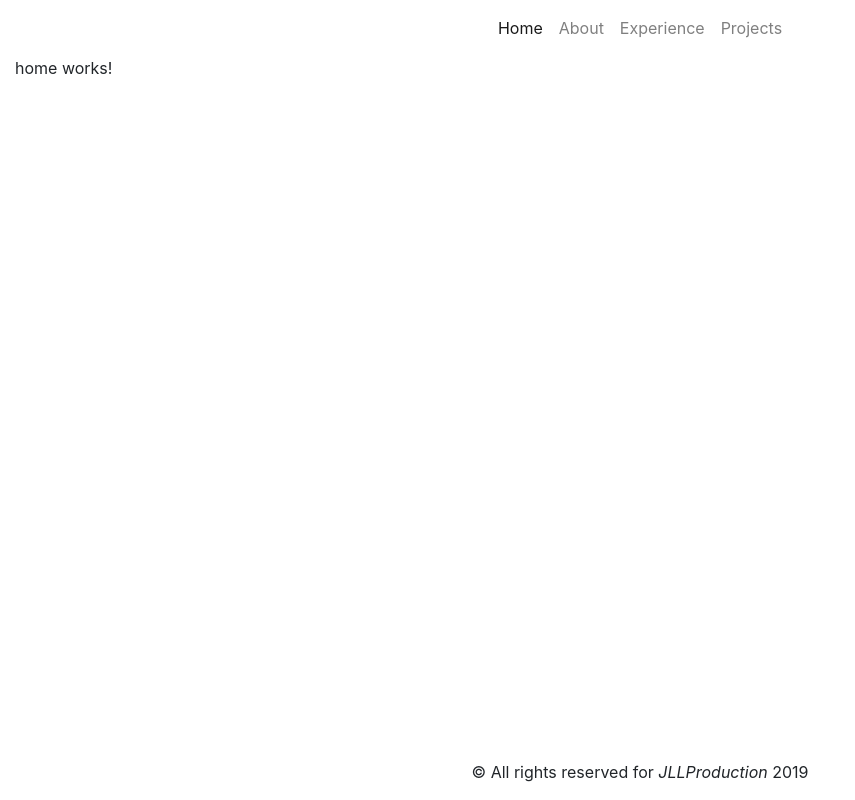
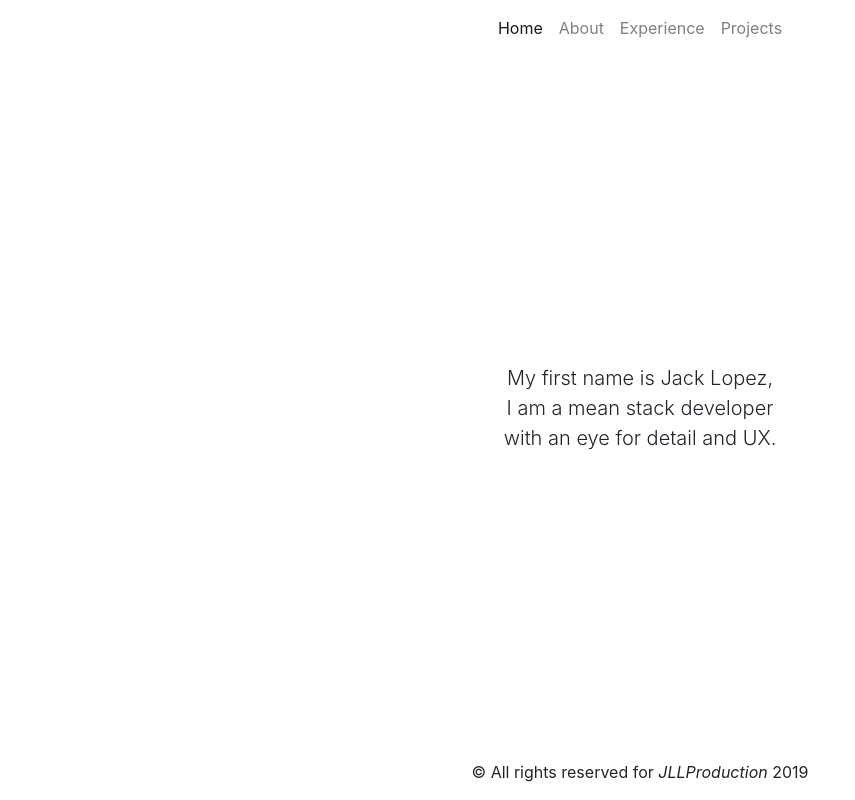
Before and after one commit to JLLproduction/Online_Portfolio_3.0, an Angular app: page /home in a window 1280 px wide. Shown: the whole page, without its empty margins (0-855 px from the left). Built offline with nearby package versions, Linux system fonts and the light colour scheme.

Commit message:
creating home page, need to revisit for about

```diff
--- a/src/app/app.component.html
+++ b/src/app/app.component.html
@@ -1,3 +1,3 @@
-<app-nav></app-nav>
+<app-nav class="mb-auto"></app-nav>
 <router-outlet></router-outlet>
 <app-footer class="mt-auto"></app-footer>
--- a/src/app/modules/about/components/about/about.component.html
+++ b/src/app/modules/about/components/about/about.component.html
@@ -1,3 +1,8 @@
-<p>
-  about works!
-</p>
+<div class="row text-center">
+  <div class="col-6">
+    Profile Pic
+  </div>
+  <div class="col-6">
+    BIO
+  </div>
+</div>
--- a/src/app/modules/home/components/home/home.component.html
+++ b/src/app/modules/home/components/home/home.component.html
@@ -1,3 +1,5 @@
-<p>
-  home works!
-</p>
+<div class="text-center lead">
+  My first name is Jack Lopez, <br />
+  I am a mean stack developer <br />
+  with an eye for detail and UX.
+</div>
```
